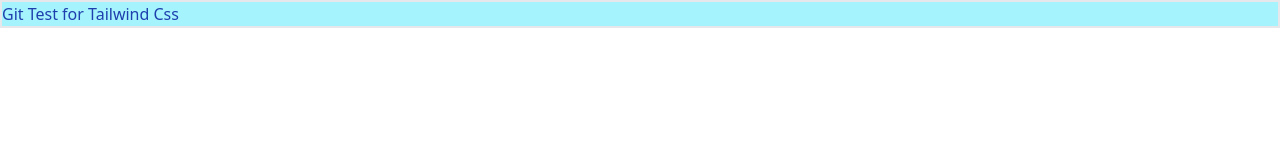
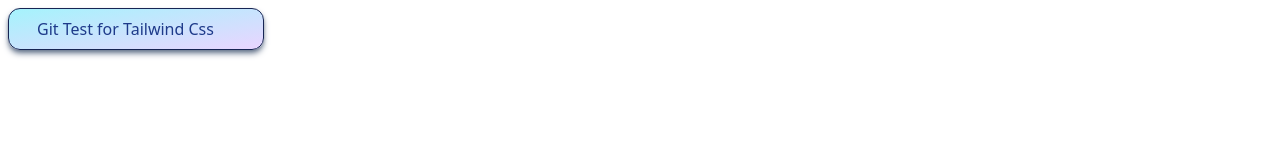
Before and after one commit to ZweMarnn/tailwindcss_test1, a website: page src/index.html in a window 1280 px wide. Drawn offline with Linux system fonts and the light colour scheme.

Commit message:
add all files

```diff
--- a/src/index.html
+++ b/src/index.html
@@ -7,6 +7,6 @@
     <link rel="stylesheet" href="../public/style.css">
 </head>
 <body>
-    <h2 class="text-blue-800 border-2 bg-cyan-200">Git Test for Tailwind Css</h2>
+    <h2 class="text-blue-900 rounded-xl shadow-md shadow-slate-500 border border-blue-950 bg-gradient-to-br from-cyan-200 to-purple-200 m-2 p-2 pl-7 w-1/5">Git Test for Tailwind Css</h2>
 </body>
 </html>
```
Also changed, not shown: public/style.css.
